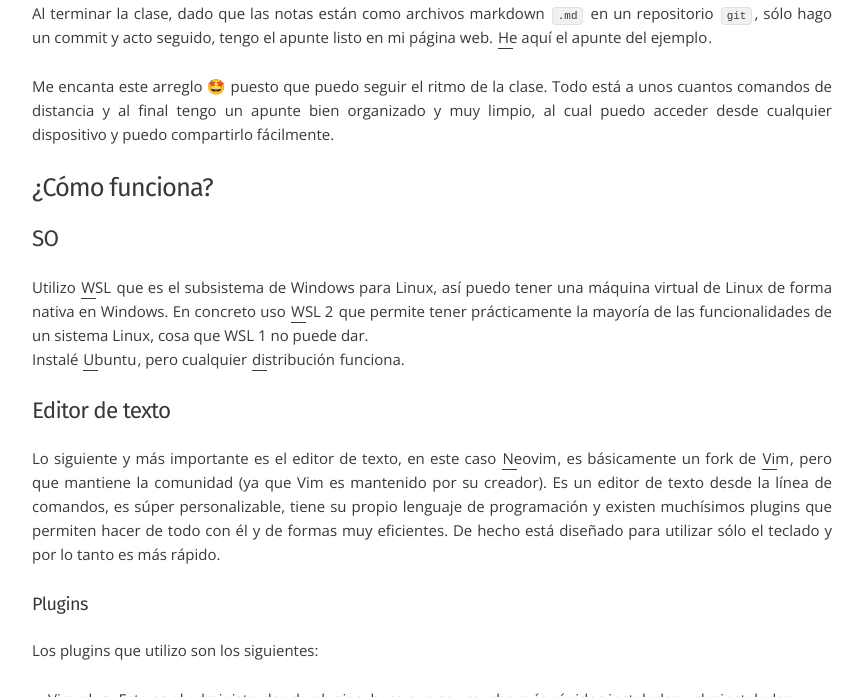
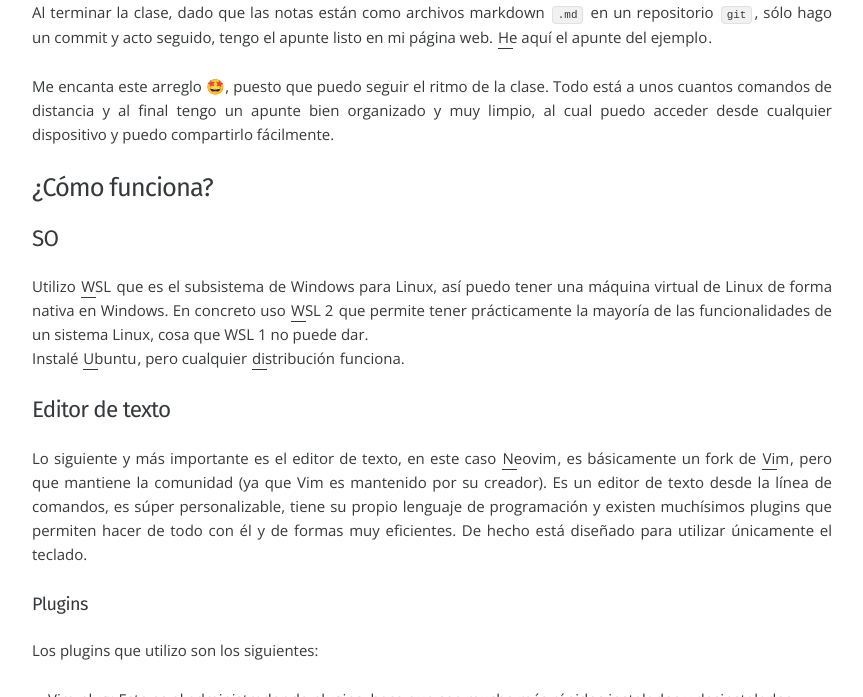
Before and after one commit to danielhj1998/blogger, a Jekyll site: the page built from _posts/2021-08-14-how-I-take-engineering-lectures.md, in a window 1280 px wide and 900 px high, scrolled down 2518 px, cut to the strip 184-881 px from the top of the window. Shown: the whole strip, without its empty margins (208-1071 px from the left). Built offline with Jekyll 4.4.1, drawn with Linux system fonts in a browser that asks for light colours; nearby versions of some CDN libraries; some of the changed text lies outside the part shown.

Commit message:
Fixed blog typos

````diff
--- a/_posts/2021-08-14-how-I-take-engineering-lectures.md
+++ b/_posts/2021-08-14-how-I-take-engineering-lectures.md
@@ -7,7 +7,7 @@
 excerpt_separator: <!--intro-->
 ---
 
-Soy el tipo de persona que gusta de tener buenos apuntes 🤓, porque sé que mi yo del futuro me lo va a agradecer. Sin embargo, al iniciar la pandemia por Covid 19 😷 y con eso, las clases en línea en la universidad, tomaba todas mis clases en la laptop mientras escribía mis apuntes en el cuaderno. Realmente era algo incómodo 😒, pues ocupaba mucho más espacio que antes y desde mi punto de vista no tenía sentido que siguiera haciéndolo de esa manera, teniendo la PC encendida.
+Soy el tipo de persona que gusta de tener buenos apuntes 🤓, porque sé que mi yo del futuro me lo va a agradecer. Sin embargo, al iniciar la pandemia por Covid 19 😷 y con eso, las clases en línea en la universidad, tomaba todas mis clases en la laptop mientras escribía mis apuntes en el cuaderno. Realmente era algo incómodo ☹, pues ocupaba mucho más espacio que antes y desde mi punto de vista no tenía sentido que siguiera haciéndolo de esa manera, teniendo la PC encendida.
 
 <!--intro-->
 
@@ -53,7 +53,7 @@
 
 Al terminar la clase, dado que las notas están como archivos markdown `.md` en un repositorio `git`, sólo hago un commit y acto seguido, tengo el apunte listo en mi página web. [He aquí el apunte del ejemplo](https://danielhj.com/studious/notes/7mo%20Semestre/Control%20de%20Sistemas%20Mecatr%C3%B3nicos/Discretizaci%C3%B3n%20de%20ecuaciones%20en%20espacio%20de%20estado.html).
 
-Me encanta este arreglo 🤩 puesto que puedo seguir el ritmo de la clase. Todo está a unos cuantos comandos de distancia y al final tengo un apunte bien organizado y muy limpio, al cual puedo acceder desde cualquier dispositivo y puedo compartirlo fácilmente.
+Me encanta este arreglo 🤩, puesto que puedo seguir el ritmo de la clase. Todo está a unos cuantos comandos de distancia y al final tengo un apunte bien organizado y muy limpio, al cual puedo acceder desde cualquier dispositivo y puedo compartirlo fácilmente.
 
 ### ¿Cómo funciona?
 
@@ -62,7 +62,7 @@
 Instalé [Ubuntu](https://www.microsoft.com/store/apps/9n6svws3rx71), pero cualquier [distribución](https://docs.microsoft.com/en-us/windows/wsl/install-win10#step-6---install-your-linux-distribution-of-choice) funciona.
 
 #### Editor de texto
-Lo siguiente y más importante es el editor de texto, en este caso [Neovim](https://neovim.io/), es básicamente un fork de [Vim](https://github.com/vim/vim), pero que mantiene la comunidad (ya que Vim es mantenido por su creador). Es un editor de texto desde la línea de comandos, es súper personalizable, tiene su propio lenguaje de programación y existen muchísimos plugins que permiten hacer de todo con él y de formas muy eficientes. De hecho está diseñado para utilizar sólo el teclado y por lo tanto es más rápido.
+Lo siguiente y más importante es el editor de texto, en este caso [Neovim](https://neovim.io/), es básicamente un fork de [Vim](https://github.com/vim/vim), pero que mantiene la comunidad (ya que Vim es mantenido por su creador). Es un editor de texto desde la línea de comandos, es súper personalizable, tiene su propio lenguaje de programación y existen muchísimos plugins que permiten hacer de todo con él y de formas muy eficientes. De hecho está diseñado para utilizar únicamente el teclado.
 
 ##### Plugins
 Los plugins que utilizo son los siguientes:
@@ -114,7 +115,7 @@
     ```
 * [coc-snippets](https://github.com/neoclide/coc-snippets): Este es el motivo por el cual elijo este setup. Permite crear nuestros propios snippets, esta extensión está basada en [UltiSnips](https://github.com/SirVer/ultisnips) y tiene la mayoría de sus funcionalidades. Es necesario instalar primero [coc](https://github.com/neoclide/coc.nvim), que es un plugin que permite añadir funcionalidades de completar texto, linters y highlighting en distintos lenguajes. Coc-snippets es una extensión de coc.
 
-    Se configura este es para darle a `<TAB>` la funcionalidad para pasar al siguiente snippet de la lista, y con `<ENTER>` se expande.
+    Se configura este para darle a `<TAB>` la funcionalidad de pasar al siguiente snippet de la lista, y con `<ENTER>` se expande.
 
     ```vim
     inoremap <silent><expr> <TAB>
@@ -243,7 +244,7 @@
     math_engine: katex
 ```
 
-Se configura el interprete de markdown como `kramdown`, que tiene [soporte](https://kramdown.gettalong.org/math_engine/katex.html) para $\KaTeX$, luego se configura el input como `GFM` para que los saltos de línea sean igual que un `<br>` (si no sería [así](https://gist.github.com/shaunlebron/746476e6e7a4d698b373)). El motor de matemáticas se configura como `katex`.
+Se configura el interprete de markdown como `kramdown`, que tiene [soporte](https://kramdown.gettalong.org/math_engine/katex.html) para $\KaTeX$, luego se configura el input como `GFM` para que los saltos de línea sean igual que un `<br>` (si no, sería [así](https://gist.github.com/shaunlebron/746476e6e7a4d698b373)). El motor de matemáticas se configura como `katex`.
 
 Ahora se manda a llamar a $\KaTeX$ en el `<head>`, en mi caso en el `./layouts/default.html`. Pero también se manda a llamar al método que cambia los delimitadores y desactiva el display, así se puede usar `$ $` para *in-line math*.
 
````
Also changed, not shown: other parts of _posts/2021-08-14-how-I-take-engineering-lectures.md (+9 -8 lines).
